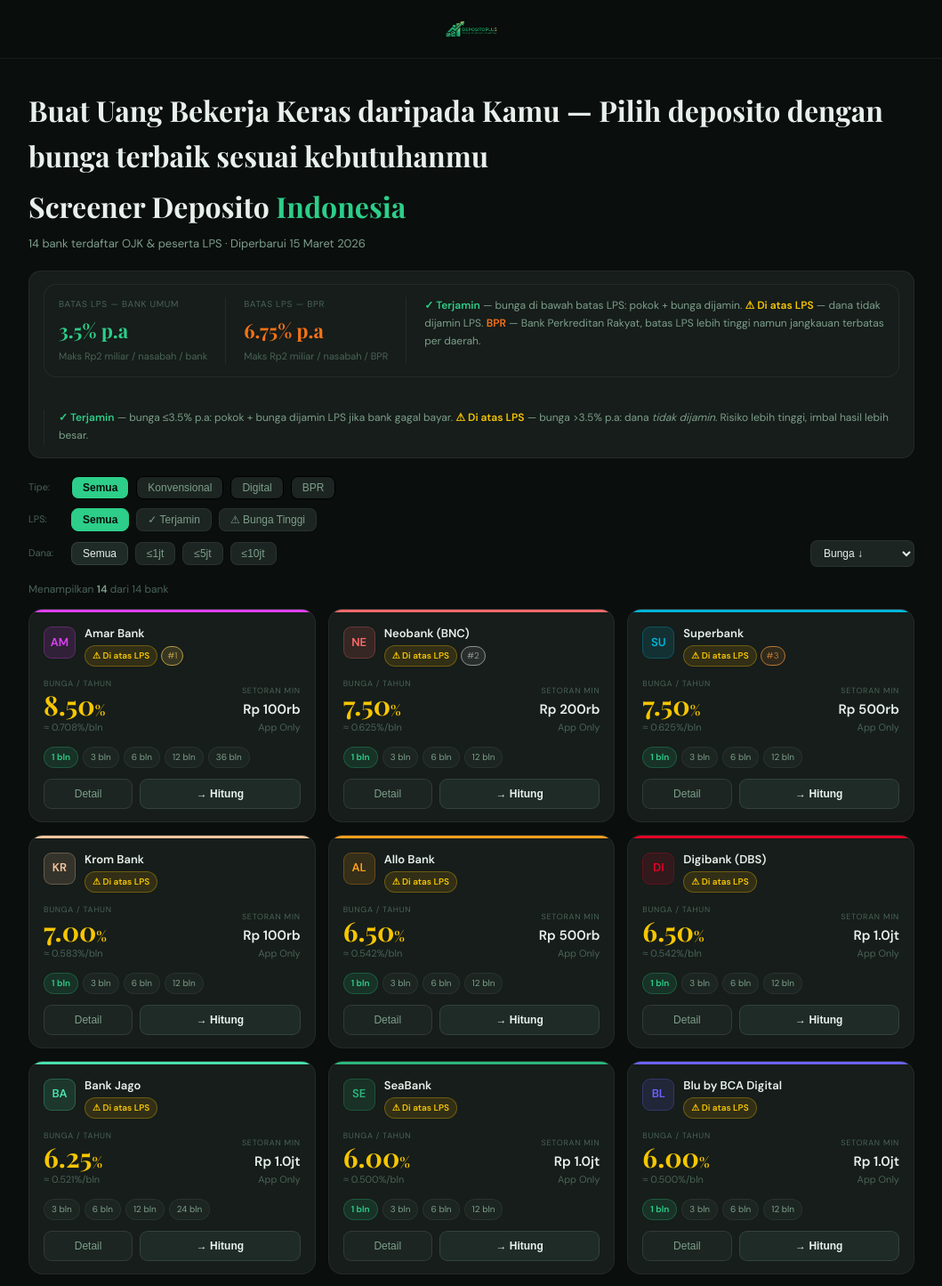
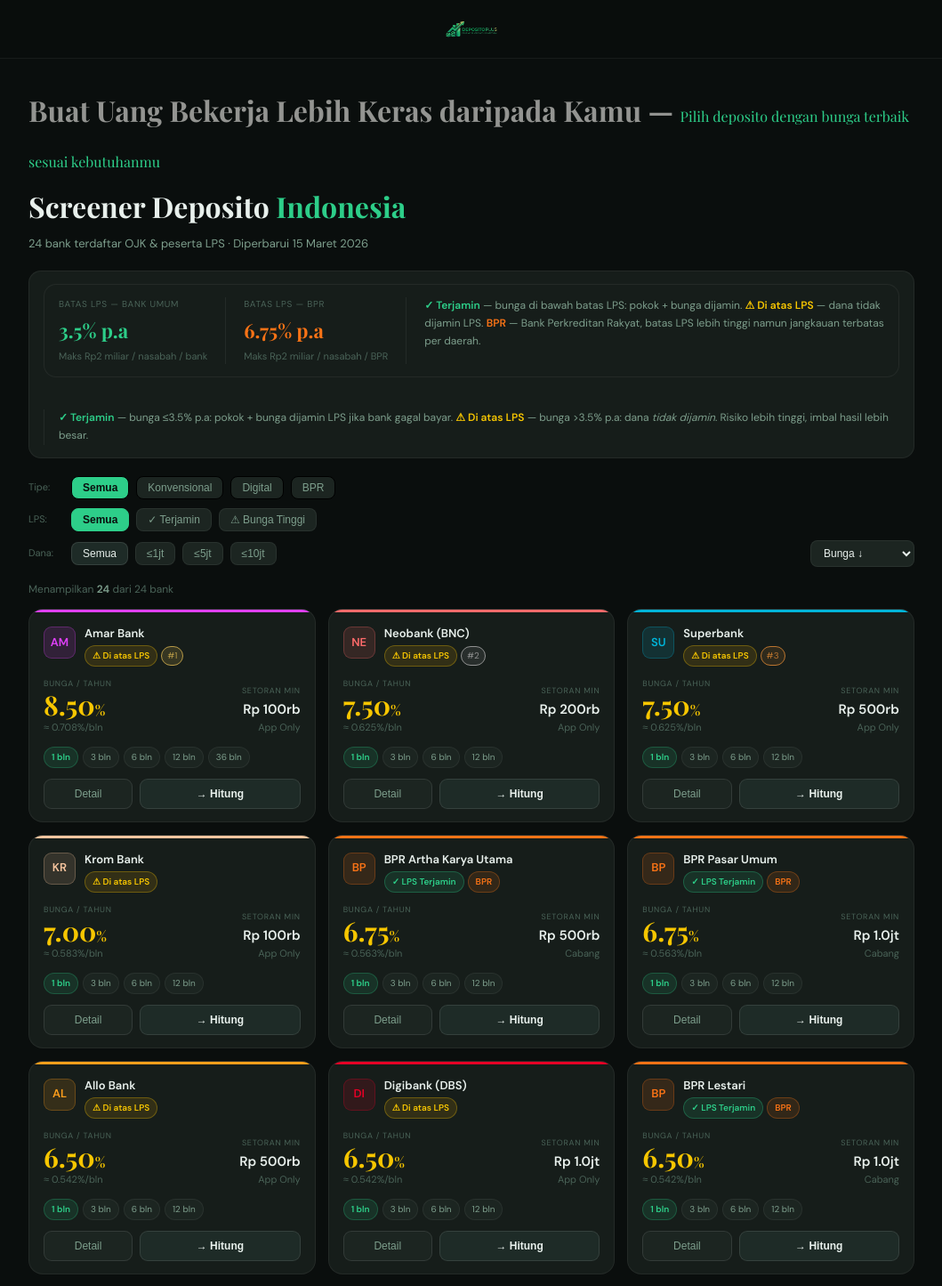
Before and after one commit to rendipurnomo/deposito-app, a React (Vite) app: page / in a window 1280 px wide. Shown: the top 1445 px of the page at 89% size, without its empty margins (110-1169 px from the left). Built offline with nearby package versions, Linux system fonts and the light colour scheme.

Commit message:
edit tittle and fix: BPR data sync to public folder

```diff
--- a/public/bank_rates.json
+++ b/public/bank_rates.json
@@ -17,6 +17,16 @@
     { "id": "amar", "nama": "Amar Bank", "tipe": "Digital", "kategori": "Bank Digital", "bunga_pa": 8.50, "setoran_min": 100000, "tenor": [1,3,6,12,36], "lps_tipe": "bank_umum", "metode_buka": "App Only", "app": "Senyumku", "keterangan": "Bunga hingga 8.5–9% p.a untuk tenor panjang. Min setoran hanya Rp100rb.", "warna": "#e040fb", "scrape_status": "manual", "last_updated": "2026-03-15T08:00:00+07:00" },
     { "id": "superbank", "nama": "Superbank", "tipe": "Digital", "kategori": "Bank Digital", "bunga_pa": 7.50, "setoran_min": 500000, "tenor": [1,3,6,12], "lps_tipe": "bank_umum", "metode_buka": "App Only", "app": "Superbank", "keterangan": "Kolaborasi Grab & Emtek. Bunga hingga 7.5% p.a.", "warna": "#00b4d8", "scrape_status": "manual", "last_updated": "2026-03-15T08:00:00+07:00" },
     { "id": "jenius", "nama": "Jenius (BTPN)", "tipe": "Digital", "kategori": "Bank Digital", "bunga_pa": 4.75, "setoran_min": 1000000, "tenor": [1,3,6,12], "lps_tipe": "bank_umum", "metode_buka": "App Only", "app": "Jenius", "keterangan": "Bunga 4.75% p.a via Maxi Saver. Pelopor bank digital Indonesia.", "warna": "#11a7d9", "scrape_status": "manual", "last_updated": "2026-03-15T08:00:00+07:00" },
-    { "id": "digibank", "nama": "Digibank (DBS)", "tipe": "Digital", "kategori": "Bank Digital", "bunga_pa": 6.50, "setoran_min": 1000000, "tenor": [1,3,6,12], "lps_tipe": "bank_umum", "metode_buka": "App Only", "app": "Digibank", "keterangan": "Bunga hingga 6.5% p.a. Didukung DBS Group Asia.", "warna": "#e60026", "scrape_status": "manual", "last_updated": "2026-03-15T08:00:00+07:00" }
+    { "id": "digibank", "nama": "Digibank (DBS)", "tipe": "Digital", "kategori": "Bank Digital", "bunga_pa": 6.50, "setoran_min": 1000000, "tenor": [1,3,6,12], "lps_tipe": "bank_umum", "metode_buka": "App Only", "app": "Digibank", "keterangan": "Bunga hingga 6.5% p.a. Didukung DBS Group Asia.", "warna": "#e60026", "scrape_status": "manual", "last_updated": "2026-03-15T08:00:00+07:00" },
+{"id": "bpr_lestari",     "nama": "BPR Lestari",            "tipe": "BPR", "kategori": "BPR", "bunga_pa": 6.50, "setoran_min": 1000000, "tenor": [1,3,6,12],    "lps_tipe": "bpr", "metode_buka": "Cabang", "app": "Tidak ada", "keterangan": "BPR terbesar di Bali. Fokus UMKM & properti.",         "warna": "#f97316"},
+{"id": "bpr_kcb",         "nama": "BPR KCB",                "tipe": "BPR", "kategori": "BPR", "bunga_pa": 6.00, "setoran_min":   500000, "tenor": [1,3,6,12,24], "lps_tipe": "bpr", "metode_buka": "Cabang", "app": "Tidak ada", "keterangan": "BPR Kencana Cinta Bersama. Beroperasi di Jawa Barat.", "warna": "#f97316"},
+{"id": "bpr_nusamba",     "nama": "BPR Nusamba",            "tipe": "BPR", "kategori": "BPR", "bunga_pa": 6.50, "setoran_min": 1000000, "tenor": [1,3,6,12,24], "lps_tipe": "bpr", "metode_buka": "Cabang", "app": "Tidak ada", "keterangan": "Jaringan BPR terbesar di Indonesia. Ada di 20+ provinsi.", "warna": "#f97316"},
+{"id": "bpr_bkk_jateng",  "nama": "BPR BKK Jawa Tengah",   "tipe": "BPR", "kategori": "BPR", "bunga_pa": 6.00, "setoran_min":   500000, "tenor": [1,3,6,12],    "lps_tipe": "bpr", "metode_buka": "Cabang", "app": "Tidak ada", "keterangan": "BPR milik Pemprov Jawa Tengah. Jaringan luas seluruh Jateng.", "warna": "#f97316"},
+{"id": "bpr_artha_karya", "nama": "BPR Artha Karya Utama", "tipe": "BPR", "kategori": "BPR", "bunga_pa": 6.75, "setoran_min":   500000, "tenor": [1,3,6,12],    "lps_tipe": "bpr", "metode_buka": "Cabang", "app": "Tidak ada", "keterangan": "Bunga hingga 6.75% p.a, tepat di batas LPS BPR. Jawa Timur.", "warna": "#f97316"},
+{"id": "bpr_pasar_umum",  "nama": "BPR Pasar Umum",        "tipe": "BPR", "kategori": "BPR", "bunga_pa": 6.75, "setoran_min": 1000000, "tenor": [1,3,6,12],    "lps_tipe": "bpr", "metode_buka": "Cabang", "app": "Tidak ada", "keterangan": "BPR berbasis Bali. Fokus pedagang pasar & UMKM.",        "warna": "#f97316"},
+{"id": "bpr_restu",       "nama": "BPR Restu Artha Makmur","tipe": "BPR", "kategori": "BPR", "bunga_pa": 6.50, "setoran_min": 2000000, "tenor": [3,6,12,24],   "lps_tipe": "bpr", "metode_buka": "Cabang", "app": "Tidak ada", "keterangan": "BPR di Yogyakarta. Bunga kompetitif tenor 6–24 bulan.",  "warna": "#f97316"},
+{"id": "bpr_sukowati",    "nama": "BPR Sukowati Jateng",   "tipe": "BPR", "kategori": "BPR", "bunga_pa": 6.25, "setoran_min":   500000, "tenor": [1,3,6,12],    "lps_tipe": "bpr", "metode_buka": "Cabang", "app": "Tidak ada", "keterangan": "BPR milik Pemda Sragen. Melayani ASN & UMKM daerah.",   "warna": "#f97316"},
+{"id": "bpr_kota_bekasi", "nama": "BPR Kota Bekasi",       "tipe": "BPR", "kategori": "BPR", "bunga_pa": 6.00, "setoran_min": 1000000, "tenor": [1,3,6,12,24], "lps_tipe": "bpr", "metode_buka": "Cabang", "app": "Tidak ada", "keterangan": "BPR milik Pemkot Bekasi. Fokus ASN & pelaku usaha lokal.", "warna": "#f97316"},
+{"id": "bpr_daerah_bogor","nama": "BPR Daerah Bogor",      "tipe": "BPR", "kategori": "BPR", "bunga_pa": 6.25, "setoran_min": 1000000, "tenor": [1,3,6,12],    "lps_tipe": "bpr", "metode_buka": "Cabang", "app": "Tidak ada", "keterangan": "BPR milik Pemda Bogor. Fokus ASN & UMKM daerah Bogor.", "warna": "#f97316"}
   ]
 }
--- a/src/App.jsx
+++ b/src/App.jsx
@@ -621,13 +621,14 @@
         <h1
           style={{
             fontFamily: "Playfair Display",
-            fontSize: isMobile ? 22 : 32,
+            fontSize: isMobile ? 14 : 32,
             fontWeight: 700,
             marginBottom: 6,
-          }}
-        >
-          Buat Uang Bekerja Keras daripada Kamu — Pilih deposito dengan bunga
-          terbaik sesuai kebutuhanmu
+            color: "#939491",
+          }}
+        >
+          Buat Uang Bekerja Lebih Keras daripada Kamu — <span style={{ color: "var(--accent)", fontWeight: 500, fontSize: isMobile ? 12 : 16 }}>Pilih deposito dengan bunga
+          terbaik sesuai kebutuhanmu</span>
         </h1>
         <h1
           style={{
```
Also changed, not shown: 1 other file (tests, documents, lock files or other folders).
